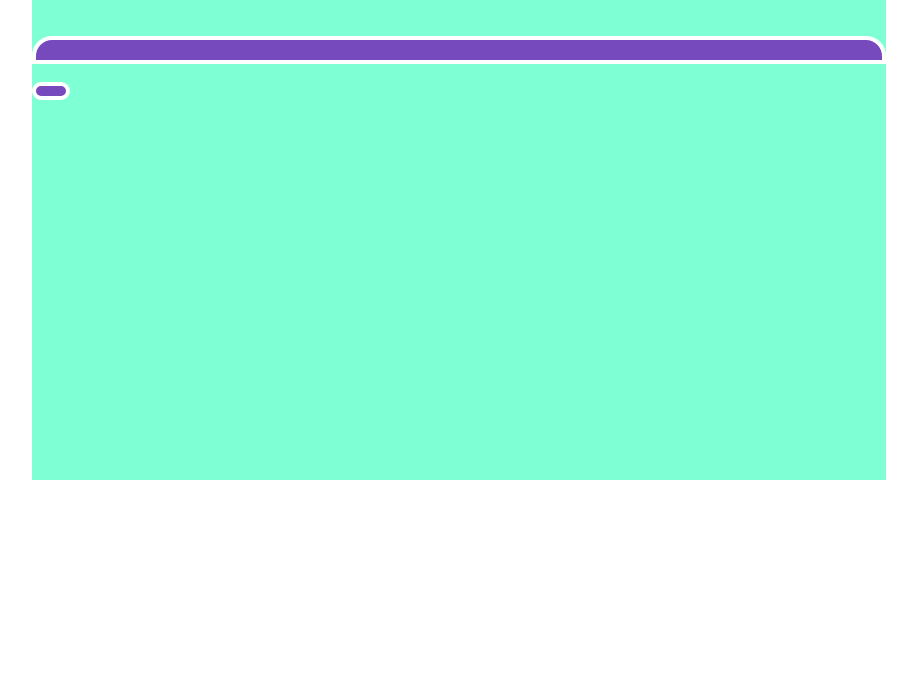
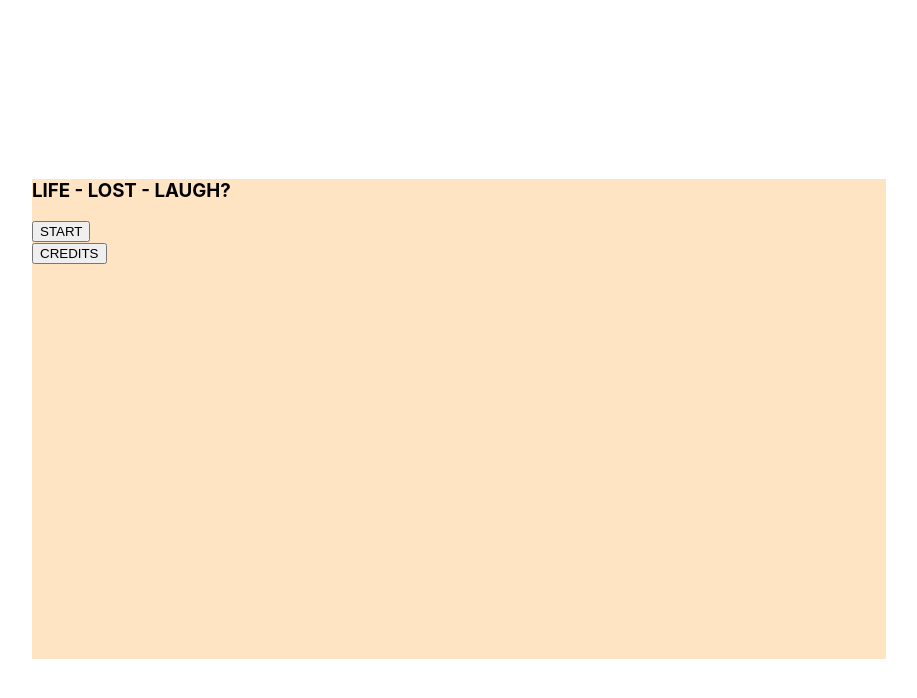
Before and after one commit to fien-n-nice/life-lost-laugh, a React (Create React App) app: page / in a window 1280 px wide. Shown: the top 698 px of the page, without its empty margins (181-1098 px from the left). Built offline with nearby package versions, Linux system fonts and the light colour scheme.

Commit message:
mostly front stuff

```diff
--- a/src/App.js
+++ b/src/App.js
@@ -1,85 +1,153 @@
 import React, { Component } from "react"
-import Murder from "./Murder"
+// import Murder from "./Murder"
+// import Mouse from "./Mouse"
+// import apic from "https://codeliini.fi/wp-content/themes/codeliini/images/drawn_face.png";
 
-import { DndProvider } from "react-dnd"
-import { HTML5Backend } from "react-dnd-html5-backend"
+// import { DndProvider } from "react-dnd"
+// import { HTML5Backend } from "react-dnd-html5-backend"
 
 class App extends Component {
     constructor(props) {
         super(props);
 
         this.state = {
-            bin: [
-                { id: 1, bodies: [] }
-            ]
+            mouse: [
+                { x: 0, y: 0 }
+            ],
+            clicked: "none"
         }
+
     }
 
-    componentDidMount = () => {
-        const bodies = []
-        for (let id = 1; id <= 1; id++) {
-            bodies.push({ id: id })
+    _onMouseMove(e) {
+        this.setState({
+            mouse: [
+                { x: e.nativeEvent.offsetX, y: e.nativeEvent.offsetY }
+            ]
+        });
+    }
+
+    reply_click(clicked_id) {
+
+        console.log(clicked_id)
+        if (this.state.clicked === clicked_id) {
+            this.setState({
+                clicked: "none"
+            })
+            document.getElementById(clicked_id).style.border = "none"
+
+        } else if (this.state.clicked === "ruumis") {
+            if (clicked_id === "roskis") {
+                document.getElementById("ruumis").style.display = "none"
+            }
+
+            this.setState({
+                clicked: "none"
+            })
+            document.getElementById(clicked_id).style.border = "none"
+
+        } else {
+            this.setState({
+                clicked: clicked_id
+            })
+            document.getElementById(clicked_id).style.border = "2px solid red"
         }
 
-        this.setState({
-            bin: [
-                { id: 1, bodies: bodies }
-            ]
-        })
-    }
 
-    removeBody = bodyId => {
-        var binId = null
-        this.setState(prevState => {
-            prevState.bin.forEach(bin => {
-                bin.bodies = bin.bodies.filter(body => {
-                    if (body.id === bodyId) {
-                        binId = bin.id
-                        return false
-                    } else {
-                        return true
-                    }
-                })
-            })
-
-            return {
-                bin: prevState.bin
-            }
-        })
-        return binId
-    };
-
-    addBody = (bodyId, binId) => {
-        this.setState(prevState => ({
-            bin: prevState.bin.map(bin => {
-              bin.id === binId && bin.tiles.unshift({ id: bodyId })
-
-                return bin
-            })
-        }))
     }
 
 
+
     render() {
+        function whereWeHover(e) {
+            // e.target.style.background = 'red';
+            document.getElementById("where-we-at").innerHTML = e.target.id
+        }
+
+        function startMenu() {
+            document.getElementById("credit-screen").style.display = "none"
+            document.getElementById("start-screen").style.display = "block"
+        }
+
+        function startGame() {
+            document.getElementById("start-screen").style.display = "none"
+            document.getElementById("murder-screen").style.display = "block"
+        }
+
+        function startCredits() {
+            document.getElementById("start-screen").style.display = "none"
+            document.getElementById("credit-screen").style.display = "block"
+        }
+
+        const x = this.state.mouse[0].x
+        const y = this.state.mouse[0].y
+
         return (
-            <div style={layoutStyle}>
-                <DndProvider backend={HTML5Backend}>
-                    <Murder
-                        bin={this.state.bin}
-                        removeBody={this.removeBody}
-                        addTile={this.addBody}
+            <div id="mouseScreen" onMouseOver={whereWeHover} onMouseMove={this._onMouseMove.bind(this)}>
+                <section id="start-screen">
+                    <h1>LIFE - LOST - LAUGH?</h1>
+                    <button id="start-game-button" onClick={startGame}>START</button>
+                    <br />
+                    <button id="credit-button" onClick={startCredits}>CREDITS</button>
+                </section>
+
+                <section id="murder-screen">
+                    <img id="tausta" draggable="false" className="unselectable"
+                        src="https://codeliini.fi/wp-content/uploads/2021/01/tausta.png"
+                        alt="new"
                     />
-                </DndProvider>
+                    <img id="taustin" draggable="false" className="unselectable"
+                        src="https://codeliini.fi/wp-content/uploads/2021/01/demotausta.png"
+                        alt="new"
+                    />
+
+                    <div id="roskisplacement">
+                        <img id="roskis-kansi" src="https://codeliini.fi/wp-content/uploads/2021/01/roskis-kansi.png"
+                            alt="roskiksen kansi" />
+                        <img id="roskis" src="https://codeliini.fi/wp-content/uploads/2021/01/roskis-main.png"
+                            alt="roskis" onClick={e => this.reply_click(e.target.id)} />
+                    </div>
+                    <div id="ruumisplacement">
+                        <img id="ruumis" src="https://codeliini.fi/wp-content/uploads/2021/01/ruumis-ref.png"
+                            alt="ruumis" onClick={e => this.reply_click(e.target.id)} />
+                    </div>
+
+                    <div id="mouseStats">
+                        <p id="where-we-at"></p>
+                        <p>x: {x} <br />y: {y}</p>
+                    </div>
+                </section>
+
+                <section id="credit-screen">
+                    <h1>LIFE - LOST - LAUGH?</h1>
+                    <h2>Mady by</h2>
+                    <ul>
+                        <li>em</li>
+                        <li>iid</li>
+                        <li>noora</li>
+                        <li>ots</li>
+                    </ul>
+                    <button id="start-game-button" onClick={startMenu}>BACK TO MENU</button>
+                </section>
+                {/* <img id="taustin" draggable="false" className="unselectable"
+                    src="https://codeliini.fi/wp-content/uploads/2021/01/taustin.png"
+                    alt="new"
+                />
+                <img id="taustempi" draggable="false" className="unselectable"
+                    src="https://codeliini.fi/wp-content/uploads/2021/01/taustempi.png"
+                    alt="new"
+                /> */}
+
             </div>
         )
     }
 }
 
-const layoutStyle = {
-    display: "grid",
-    gridTemplateRows: `
-    200px
-  `
-}
+// const layoutStyle = {
+//     display: "grid",
+//     gridTemplateRows: `
+//     200px
+//   `
+// }
 
 export default App
--- a/src/Bin.js
+++ /dev/null
@@ -1,49 +0,0 @@
-import React, { Component } from "react"
-import { DropTarget } from "react-dnd"
-
-import Body from "./Body";
-import { BODY } from "./Types"
-
-const binTarget = {
-    canDrop({ isMoveValid, isTheLatter }, monitor) {
-        const isOver = monitor.isOver();
-        const position = monitor.getItem().position;
-
-        return isOver
-    },
-
-    drop({ removeBody, addBody }, monitor) {
-        const position = monitor.getItem().position;
-        const target = parseInt(monitor.targetId.substr(1)) + 1;
-        removeBody(position);
-        addBody(position, target);
-    }
-}
-
-const collect = (connect, monitor) => ({
-    dropTarget: connect.dropTarget(),
-    canDrop: monitor.canDrop(),
-    isOver: monitor.isOver()
-})
-
-class Bin extends Component {
-    render() {
-        const background = this.props.isOver ? `#800` : `#764abc`;
-        const style = {
-      height: `20px`,
-      border: "4px solid white",
-            borderRadius: "20px 20px 0 0",
-            display: "grid",
-            alignContent: "flex-end",
-            background: background
-        }
-
-        return this.props.dropTarget(
-            <div style={style}>
-                {this.props.body && this.props.body.map(body => <Body key={body.id} position={body.id} />)}
-            </div>
-        )
-    }
-}
-
-export default DropTarget(BODY, binTarget, collect)(Bin)
--- a/src/Body.js
+++ /dev/null
@@ -1,41 +0,0 @@
-import React, { Component } from "react"
-import { DragSource } from "react-dnd"
-
-import { BODY } from "./Types"
-
-const body = {
-  beginDrag({ position }) {
-    return { position }
-  }
-}
-
-const collect = (connect, monitor) => ({
-  dragSource: connect.dragSource(),
-  dragPreview: connect.dragPreview(),
-  isDragging: monitor.isDragging()
-})
-
-class Body extends Component {
-  render() {
-      const { position, dragSource, isDragging } = this.props
-      const display = isDragging ? "none" : "block"
-      const opacity = isDragging ? 0.5 : 1
-      const width = `30px`
-      const offset = `${(position * 40) / 2} vw`
-
-      const tileStyle = {
-          display: display,
-          opacity: opacity,
-          height: "10px",
-          width: `calc(${width})`,
-          transform: `translateX(calc(${offset} * -1))`,
-          border: "4px solid white",
-          borderRadius: "10px",
-          background: "#764abc"
-      }
-
-      return dragSource(<div style={tileStyle} position={position} />)
-  }
-}
-
-export default DragSource(BODY, body, collect)(Body)
--- a/src/Murder.js
+++ /dev/null
@@ -1,37 +0,0 @@
-import React, { Component, Fragment } from "react"
-import Bin from "./Bin"
-import Body from "./Body"
-
-class Murder extends Component {
-    render() {
-        return (
-            <div style={style}>
-                {this.props.bin.map(curr => {
-                    return (
-                        <Fragment key={curr.id}>
-                            <div />
-                            <Bin
-                                body={curr.body}
-                                removeBody={bodyId => this.props.removeBody(bodyId)}
-                                addBody={(bodyId, binId) =>
-                                    this.props.addTile(bodyId, binId)
-                                }
-                            />
-                            <Body
-
-                            />
-                        </Fragment>
-                    );
-                })}
-            </div>
-        );
-    }
-}
-
-const style = {
-    height: "100px",
-    display: "grid",
-    alignItems: "flex-end"
-};
-
-export default Murder;
--- a/src/Types.js
+++ /dev/null
@@ -1 +0,0 @@
-export const BODY = "body"
--- a/src/index.css
+++ b/src/index.css
@@ -1,35 +1,119 @@
 body {
-  margin: 0;
-  font-family: -apple-system, BlinkMacSystemFont, 'Segoe UI', 'Roboto', 'Oxygen',
-    'Ubuntu', 'Cantarell', 'Fira Sans', 'Droid Sans', 'Helvetica Neue',
-    sans-serif;
-  -webkit-font-smoothing: antialiased;
-  -moz-osx-font-smoothing: grayscale;
+    margin: 0;
+    font-family: -apple-system, BlinkMacSystemFont, 'Segoe UI', 'Roboto', 'Oxygen', 'Ubuntu', 'Cantarell', 'Fira Sans', 'Droid Sans', 'Helvetica Neue', sans-serif;
+    -webkit-font-smoothing: antialiased;
+    -moz-osx-font-smoothing: grayscale;
 }
 
 code {
-  font-family: source-code-pro, Menlo, Monaco, Consolas, 'Courier New',
-    monospace;
+    font-family: source-code-pro, Menlo, Monaco, Consolas, 'Courier New', monospace;
 }
 
+#game-area {
+    width: 100vw;
+    height: 100vh;
+}
 
 #game-screen {
     display: block;
     width: 854px;
     height: 480px;
+    align-self: center;
 }
 
-.our-bg {
-    background-color: aquamarine;
-}
+/* .our-bg {
+    border: 10px black solid;
+} */
 
 .center-flex {
     display: flex;
+    height: 100%;
+    width: 100%;
     justify-content: center;
     align-items: center;
+}
+
+#start-screen {
+    display: block;
+    width: 100%;
     height: 100%;
+    background-color: bisque;
+}
+
+#murder-screen {
+    display: none;
+}
+
+#credit-screen {
+    display: none;
     width: 100%;
-    flex-wrap: wrap;
-    padding: 0;
-    margin: 0;
+    height: 100%;
+    background-color: pink;
 }
+
+#tausta, #taustin, #taustempi {
+    position: absolute;
+    top: calc((100vh - 480px)/2);
+    left: calc((100vw - 854px)/2);
+}
+
+#tausta {
+    z-index: 100;
+}
+
+#taustempi {
+    z-index: -200;
+}
+
+#taustin {
+    z-index: -300;
+}
+
+#roskis:hover, #ruumis:hover, #roskis-kansi:hover {
+    background-color: blueviolet;
+}
+
+#roskisplacement {
+    position: absolute;
+    top: calc((100vh - 480px)/2 + (480px - 220px));
+    left: calc((100vw - 854px)/2 + (854px - 250px));
+    z-index: 5;
+    display: grid;
+    grid-template-columns: 1fr;
+}
+
+#ruumisplacement {
+    position: absolute;
+    top: calc((100vh - 480px)/2 + (480px - 280px));
+    left: calc((100vw - 854px)/2 + (854px - 600px));
+    z-index: 10;
+    display: grid;
+    grid-template-columns: 1fr;
+}
+
+.unselectable {
+    user-drag: none;
+    user-select: none;
+    -moz-user-select: none;
+    -webkit-user-drag: none;
+    -webkit-user-select: none;
+    -ms-user-select: none;
+    pointer-events: none;
+}
+
+
+#mouseScreen {
+    width: 854px;
+    height: 480px;
+}
+
+#mouseStats {
+    position: absolute;
+    top: calc((100vh - 480px)/2);
+    left: 100px;
+    background-color: whitesmoke;
+    display: block;
+    padding: 1rem;
+    font-size: 20px;
+    width: 150px;
+}
```
Also changed, not shown: public/index.html (+10 -8 lines), src/Constants.js (deleted, +0 -16 lines), 2 other files (tests, documents, lock files or other folders).
